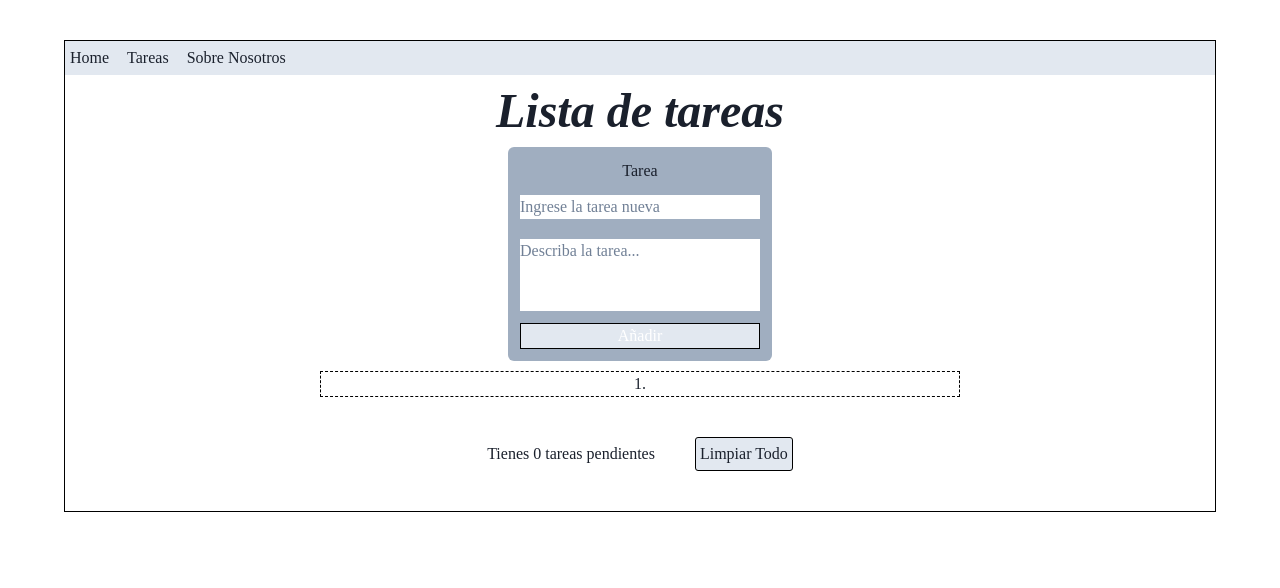
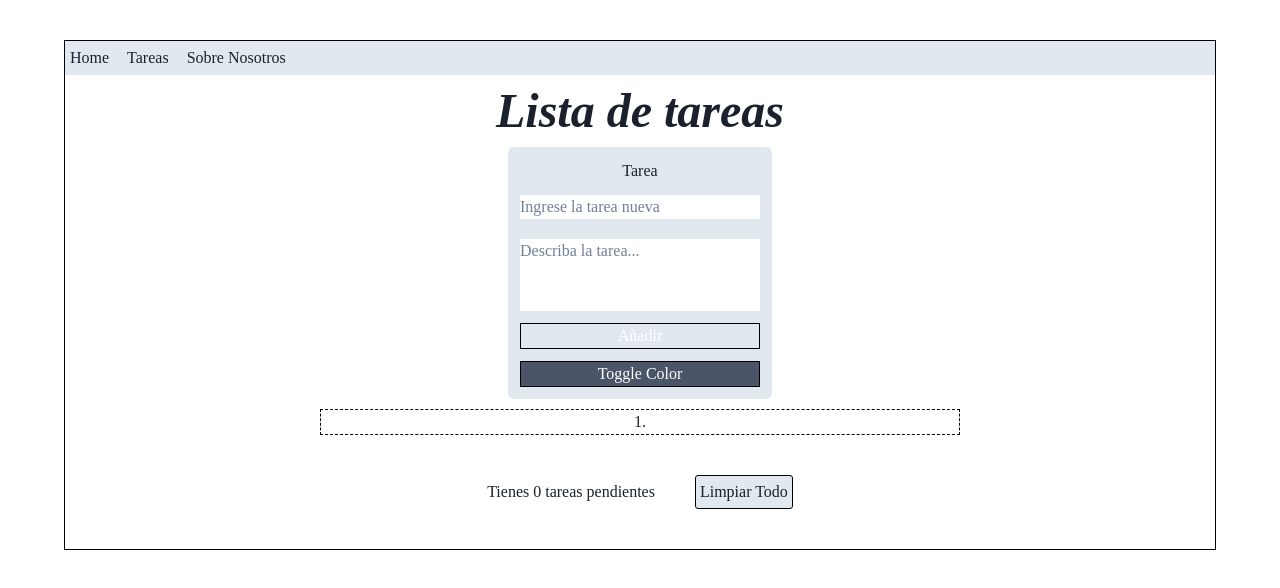
Before and after one commit to danielsalinas123/my-react-task-list, a React (Vite) app: page /task-list in a window 1280 px wide. Shown: the top 588 px of the page. Built offline with nearby package versions, Linux system fonts and the light colour scheme.

Commit message:
Se implementó el modo oscuro mediante chakra-ui

```diff
--- a/src/components/TaskList.jsx
+++ b/src/components/TaskList.jsx
@@ -1,7 +1,7 @@
 import { useEffect, useState } from "react";
 import Task from "./Task";
 import useManipularLista from "../hooks/customHooks";
-import { Box, Flex, Heading, Spacer, Input, Button, Textarea, OrderedList, ListItem, HStack } from "@chakra-ui/react";
+import { Box, Flex, Heading, Spacer, Input, Button, Textarea, OrderedList, ListItem, HStack, useColorMode, useColorModeValue } from "@chakra-ui/react";
 
 export default function TaskList()
 {
@@ -49,6 +49,9 @@ export default function TaskList()
    const handleEditarTareaClick=(nombreTarea)=>
         handleEditarTareaClickDesdePadre(nombreTarea);
 
+    const {toggleColorMode} = useColorMode();
+    const formBackground = useColorModeValue("gray.200","gray,900");
+
    return(
         <Box>
 
@@ -56,7 +59,7 @@ export default function TaskList()
                 Lista de tareas</Heading>
 
             <Flex as="form" alignItems="center" justifyContent="center">
-                <Flex direction="column" bg="gray.400" p="12px" rounded="6px">
+                <Flex direction="column" bg={formBackground} p="12px" rounded="6px">
                     <Heading mb={3}>Tarea</Heading>
                     <Input placeholder="Ingrese la tarea nueva" variant="filled" mb={0} value={task} onChange={handleTaskChange}
                     />
@@ -73,6 +76,10 @@ export default function TaskList()
                     }}
                     >Añadir</Button>
 
+                    <Button onClick={toggleColorMode} mt={3} color="white" border="1px solid black" bg="gray.600"
+                    _disabled={{
+                        bg:"gray.200",
+                    }}>Toggle Color</Button>
                 </Flex>
             </Flex>
 
```
